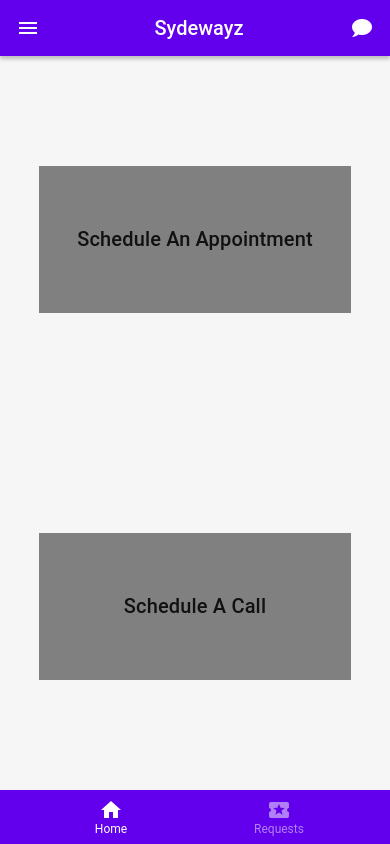
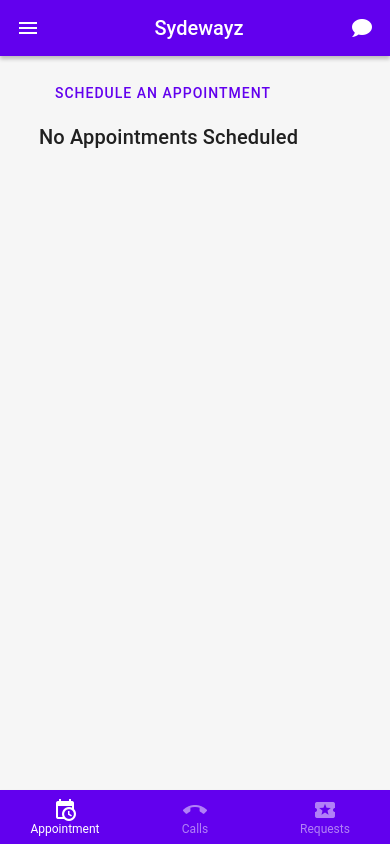
Before and after one commit to theGuyNextDoor/sydewayz, a React Native app: screen /Home in a window 390 px wide. Built offline with nearby package versions, Linux system fonts and the light colour scheme.

Commit message:
updated home screens

```diff
--- /dev/null
+++ b/exampleConfig.js
@@ -0,0 +1 @@
+const calendlyToken = 'Enter Token';
--- a/package.json
+++ b/package.json
@@ -12,6 +12,7 @@
   "dependencies": {
     "@react-navigation/native": "^6.0.10",
     "@react-navigation/native-stack": "^6.6.2",
+    "axios": "^0.27.2",
     "react": "17.0.2",
     "react-hook-form": "^7.30.0",
     "react-native": "0.68.1",
--- a/public/src/screens/chat/Chat.jsx
+++ b/public/src/screens/chat/Chat.jsx
@@ -16,35 +16,22 @@
   { type: 'agent', name:'agent', message: 'can i help you' },
   { type: 'customer', name: 'rcpt', message: 'yes you can' },
   { type: 'agent', name: 'agent', message: 'can i help you' },
-  { type: 'customer', name: 'rcpt', message: 'yes you can' },
-  { type: 'agent', name:'agent', message: 'can i help you' },
-  { type: 'customer', name: 'rcpt', message: 'yes you can' },
-  { type: 'agent', name:'agent', message: 'can i help you' },
-  { type: 'customer', name: 'rcpt', message: 'yes you can' },
-  { type: 'agent', name: 'agent', message: 'can i help you' },
-  { type: 'customer', name: 'rcpt', message: 'yes you can' },
-  { type: 'agent', name:'agent', message: 'can i help you' },
-  { type: 'customer', name: 'rcpt', message: 'yes you can' },
-  { type: 'agent', name:'agent', message: 'can i help you' },
   { type: 'customer', name: 'rcpt', message: 'end' },
 ];
 
 const styles = StyleSheet.create({
-  wrapper: { flex: 1, paddingLeft: 20, paddingRight: 20, paddingTop: 10 },
-  feedBox: { flex: 1, padding: 10, borderWidth: 1, marginBottom: 20 },
-  rcptBox: { width: '100%', marginBottom: 20, },
-  innerRcptBox: { maxWidth: '75%', borderWidth: 1, padding: 5 },
+  wrapper: { flex: 1, paddingLeft: 20, paddingRight: 20, paddingBottom: 20 },
+  feedBox: { flex: 1, marginBottom: 10 },
+  rcptBox: { width: '75%', marginBottom: 20 },
+  innerRcptBox: { borderWidth: 1, padding: 5, borderRadius: 10 },
   senderBox: { width: '100%', alignItems: 'flex-end', marginBottom: 20 },
-  innerSenderBox: { maxWidth: '75%', borderWidth: 1, alignItems: 'flex-end', padding: 5 },
-  messageBox: { width: '100%', flexDirection: 'row', justifyContent: 'center', alignItems: 'center', marginBottom: 20},
+  innerSenderBox: { maxWidth: '75%', borderWidth: 1, alignItems: 'flex-end', padding: 5, borderRadius: 10 },
+  messageBox: { width: '100%', flexDirection: 'row', justifyContent: 'center', alignItems: 'center' },
   txtInput: { flex: 1 },
 });
 
 function Chat() {
   const [text, setText] = useState('');
-  const [iosViewHeight, setIosViewHeight] = useState(0);
-  Keyboard.addListener('keyboardDidShow', (event) => setIosViewHeight(event.endCoordinates.height));
-  Keyboard.addListener('keyboardDidHide', () => setIosViewHeight(0));
 
   const feed = data.map((item, index) => {
     const { type, name, message } = item;
@@ -53,8 +40,8 @@
         <View key={index} style={styles.rcptBox}>
           <View style={styles.innerRcptBox}>
             <Text>{message}</Text>
-            <Text>{name}</Text>
           </View>
+          <Text>{name}</Text>
         </View>
       );
     }
@@ -63,7 +50,6 @@
       <View key={index} style={styles.senderBox}>
         <View style={styles.innerSenderBox}>
           <Text>{message}</Text>
-          <Text>{name}</Text>
         </View>
       </View>
     );
--- /dev/null
+++ b/public/src/screens/home/Appointment.jsx
@@ -0,0 +1,61 @@
+import React, { useEffect } from 'react';
+import { StyleSheet, View, ScrollView, Linking } from 'react-native';
+import { Title, Text, Button, Card } from 'react-native-paper';
+
+const styles = StyleSheet.create({
+  wrapper: { flex: 1, paddingTop: '5%', paddingRight: '10%', paddingLeft: '10%' },
+  btnBox: { marginBottom: 10, width: '100%', alignItems: 'flex-start' },
+  scroll: { borderTopWidth: 1 },
+  requestBox: { padding: 10, borderWidth: 1, marginBottom: 20 },
+  title: { alignItems: 'center' },
+  cancel: { alignItems: 'flex-end' },
+});
+
+const data = [
+  // { startTime: 'some time', endTime: ' some time after' },
+  // { startTime: 'some time', endTime: ' some time after' },
+];
+
+function Appointment() {
+  let feed = [];
+
+  const openURL = () => {
+    Linking.openURL('https://calendly.com/raeyejordan/sydeways')
+    .catch(err => console.log('Can not open'));
+  };
+
+  useEffect(() => {
+
+  }, []);
+
+  if (data.length) {
+    feed = data.map((item, index) => {
+      const { startTime, endTime } = item;
+
+      return (
+        <View key={index} style={styles.requestBox}>
+          <Title>{startTime}</Title>
+          <Text>{endTime}</Text>
+          <View style={styles.cancel}>
+            <Text>Cancel</Text>
+          </View>
+        </View>
+      );
+    });
+  }
+
+  return (
+    <View style={styles.wrapper}>
+      <View style={styles.btnBox}>
+        <Button mode="text" onPress={openURL}>Schedule An Appointment</Button>
+      </View>
+
+      <ScrollView>
+        {feed}
+        {feed.length ? (<Title>You&#39;ve reached the end of the list</Title>) : (<Title>No Appointments Scheduled</Title>)}
+      </ScrollView>
+    </View>
+  );
+}
+
+export default Appointment;
--- a/public/src/screens/home/BottomNav.jsx
+++ b/public/src/screens/home/BottomNav.jsx
@@ -1,17 +1,20 @@
 import React, { useState } from 'react';
 import { BottomNavigation } from 'react-native-paper';
-import Home from './Home';
+import Appointment from './Appointment';
 import Requests from './Requests';
+import Call from './Call';
 
 function LeagueNav({ route }) {
   const [index, setIndex] = useState(0);
   const [routes] = useState([
-    { key: 'Home', title: 'Home', icon: 'home' },
+    { key: 'Appointment', title: 'Appointment', icon: 'calendar-clock' },
+    { key: 'Call', title: 'Calls', icon: 'phone-hangup' },
     { key: 'Requests', title: 'Requests', icon: 'ticket' },
   ]);
 
   const renderScene = BottomNavigation.SceneMap({
-    Home,
+    Appointment,
+    Call,
     Requests,
   });
 
--- /dev/null
+++ b/public/src/screens/home/Call.jsx
@@ -0,0 +1,53 @@
+import axios from 'axios';
+import React from 'react';
+import { StyleSheet, View, ScrollView } from 'react-native';
+import { Title, Text, Button, Card } from 'react-native-paper';
+
+const styles = StyleSheet.create({
+  wrapper: { flex: 1, paddingTop: '5%', paddingRight: '10%', paddingLeft: '10%' },
+  btnBox: { marginBottom: 10, width: '100%', alignItems: 'flex-start' },
+  scroll: { borderTopWidth: 1 },
+  requestBox: { padding: 10, borderWidth: 1, marginBottom: 20 },
+  title: { alignItems: 'center' },
+  cancel: { alignItems: 'flex-end' },
+});
+
+const data = [
+  // { startTime: 'some time', endTime: ' some time after' },
+  // { startTime: 'some time', endTime: ' some time after' },
+];
+
+function Call() {
+  let feed = [];
+
+  if (data.length) {
+    feed = data.map((item, index) => {
+      const { startTime, endTime } = item;
+
+      return (
+        <View key={index} style={styles.requestBox}>
+          <Title>{startTime}</Title>
+          <Text>{endTime}</Text>
+          <View style={styles.cancel}>
+            <Text>Cancel</Text>
+          </View>
+        </View>
+      );
+    });
+  }
+
+  return (
+    <View style={styles.wrapper}>
+      <View style={styles.btnBox}>
+        <Button mode="text">Request A Call</Button>
+      </View>
+
+      <ScrollView>
+        {feed}
+        {feed.length ? (<Title>You&#39;ve reached the end of the list</Title>) : (<Title>No Calls Scheduled</Title>)}
+      </ScrollView>
+    </View>
+  );
+}
+
+export default Call;
--- a/public/src/screens/home/Home.jsx
+++ /dev/null
@@ -1,23 +0,0 @@
-import React from 'react';
-import { StyleSheet, View, Pressable } from 'react-native';
-import { Title } from 'react-native-paper';
-
-const styles = StyleSheet.create({
-  wrapper: { flex: 1, alignItems: 'center', justifyContent: 'space-around' },
-  pressable: { height: '20%', width: '80%', backgroundColor: 'gray', justifyContent: 'center', alignItems: 'center' },
-});
-
-function Home() {
-  return (
-    <View style={styles.wrapper}>
-      <Pressable style={styles.pressable}>
-        <Title>Schedule An Appointment</Title>
-      </Pressable>
-      <Pressable style={styles.pressable}>
-        <Title>Schedule A Call</Title>
-      </Pressable>
-    </View>
-  );
-}
-
-export default Home;
--- a/public/src/screens/home/Requests.jsx
+++ b/public/src/screens/home/Requests.jsx
@@ -1,9 +1,10 @@
+import axios from 'axios';
 import React from 'react';
 import { StyleSheet, View, ScrollView } from 'react-native';
 import { Title, Text, Button, Card } from 'react-native-paper';
 
 const styles = StyleSheet.create({
-  wrapper: { paddingTop: '5%', paddingRight: '10%', paddingLeft: '10%' },
+  wrapper: { flex: 1, paddingTop: '5%', paddingRight: '10%', paddingLeft: '10%' },
   btnBox: { marginBottom: 10, width: '100%', alignItems: 'flex-start' },
   scroll: { borderTopWidth: 1 },
   requestBox: { padding: 10, borderWidth: 1, marginBottom: 20 },
@@ -23,7 +24,7 @@
 ];
 
 function Requests() {
-  const requests = data.map((item, index) => {
+  const feed = data.map((item, index) => {
     const { title, desctiption } = item;
 
     return (
@@ -41,11 +42,12 @@
   return (
     <View style={styles.wrapper}>
       <View style={styles.btnBox}>
-        <Button mode="contained">Create a request</Button>
+        <Button mode="text">Submit a request</Button>
       </View>
 
       <ScrollView>
-        {requests}
+        {feed}
+        {feed.length ? (<Title>You&#39;ve reached the end of the list</Title>) : (<Title>No Requests</Title>)}
       </ScrollView>
     </View>
   );
```
Also changed, not shown: 2 other files (tests, documents, lock files or other folders).
